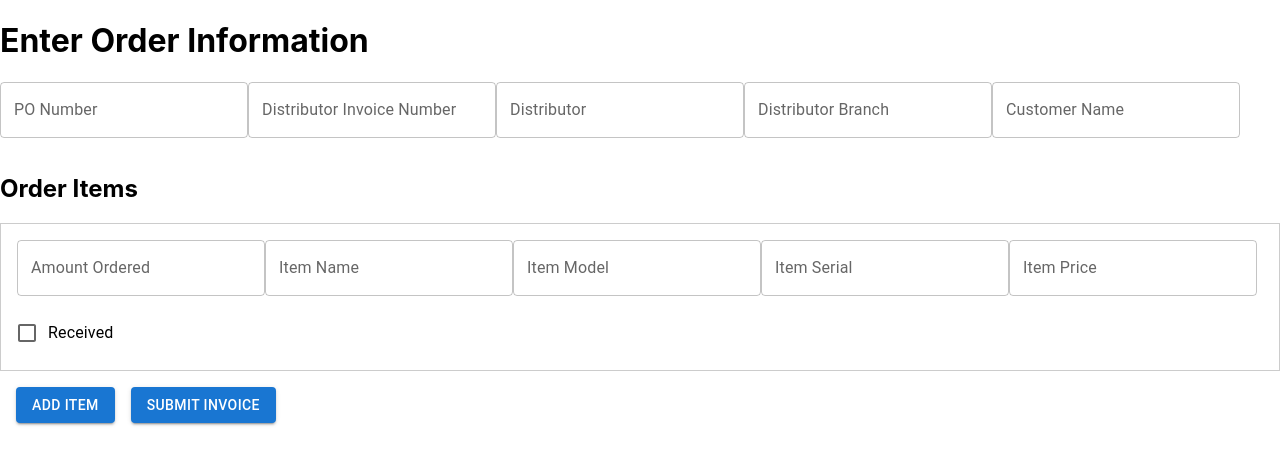
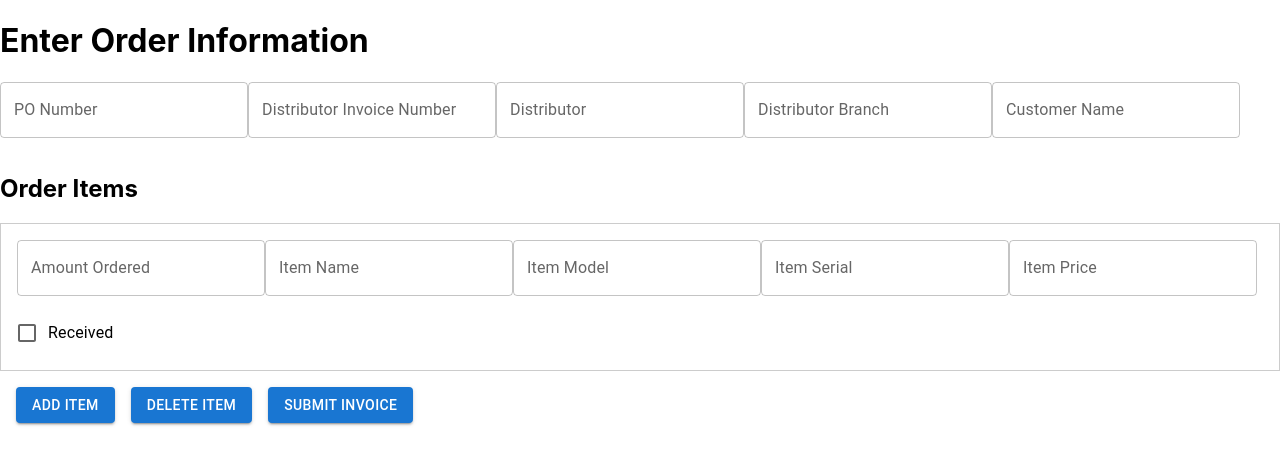
Before and after one commit to DanielMSantiago/InvenPlus, a React (Create React App) app in the folder Client/: page /EnterInvoice in a window 1280 px wide. Shown: the top 464 px of the page. Built offline with nearby package versions, Linux system fonts and the light colour scheme.

Commit message:
Delete router is not reaching the 200 status code message in router.delete. Added DeleteItem in enter invoice that deletes a row if add item is accidently pressed

```diff
--- a/Client/src/Pages/EnterInvoice.jsx
+++ b/Client/src/Pages/EnterInvoice.jsx
@@ -55,6 +55,11 @@ const EnterInvoice = () => {
       },
     ]);
   };
+
+  const deleteRow = () => {
+    setFormRows((prevRows) => prevRows.slice(0, -1));
+  };
+
   const handleFormChange = (e) => {
     setFormData((prevalue) => {
       return {
@@ -226,6 +231,13 @@ const EnterInvoice = () => {
             Add Item
           </Button>
           <Button
+            variant="contained"
+            onClick={deleteRow}
+            sx={{ marginTop: 2, marginLeft: 2 }}
+          >
+            Delete Item
+          </Button>
+          <Button
             type="submit"
             variant="contained"
             sx={{ marginTop: 2, marginLeft: 2 }}
```
Also changed, not shown: 1 other file (tests, documents, lock files or other folders).
